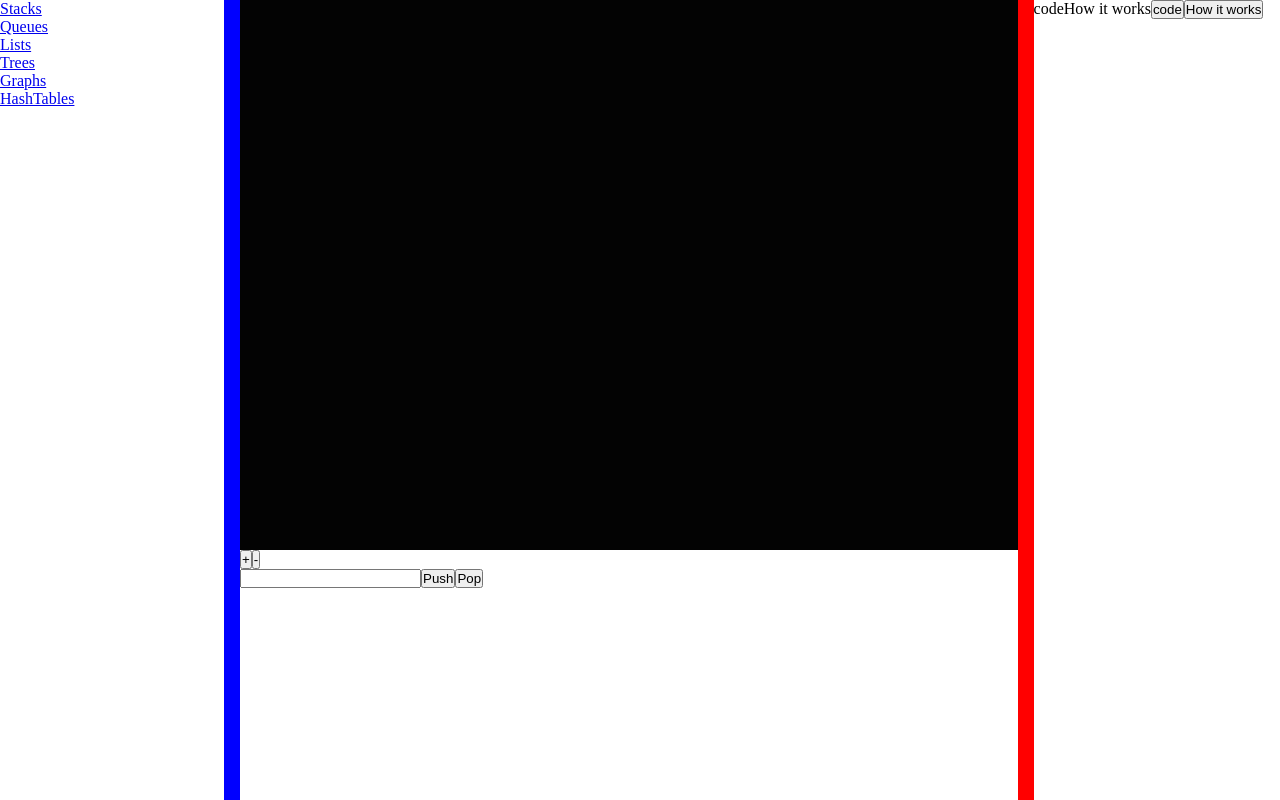
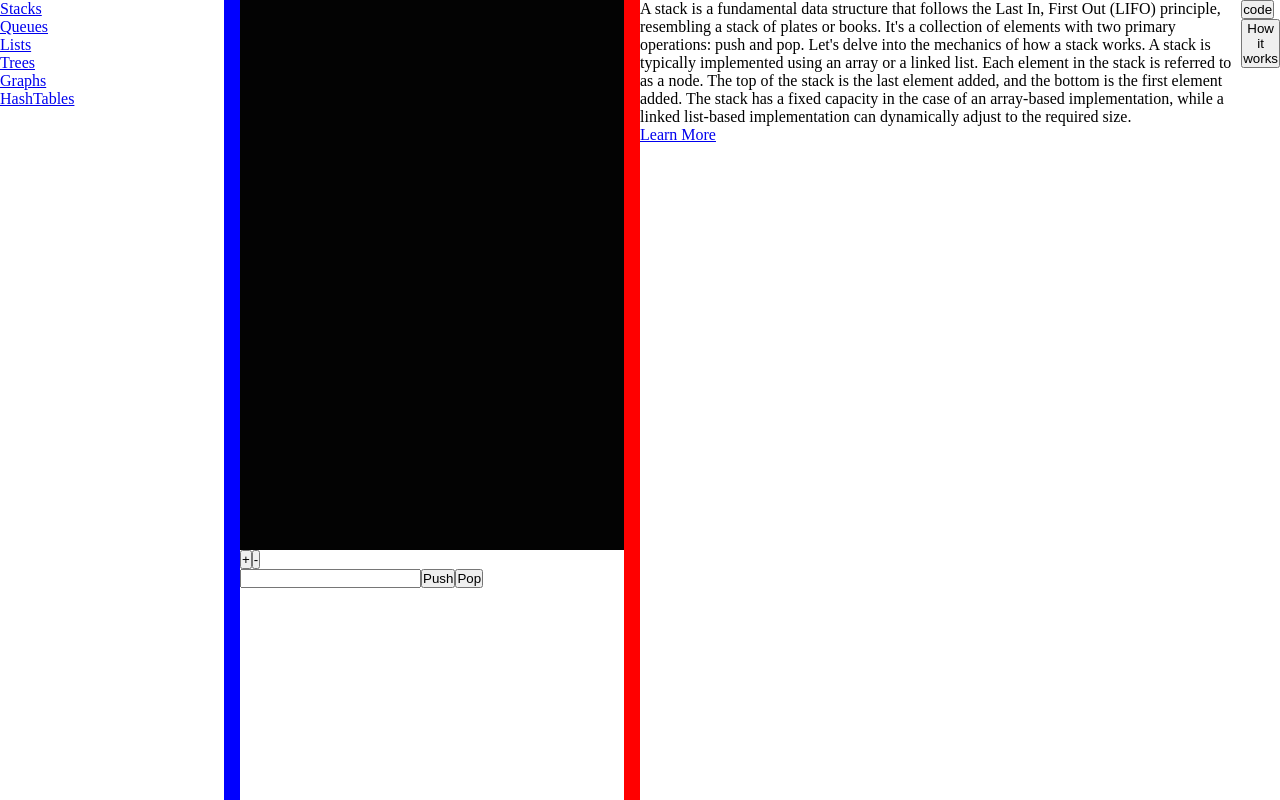
Before and after one commit to m13ha/DSA-SandBox, a React (Vite) app: page /stacks in a window 1280 px wide. Built offline with nearby package versions, Linux system fonts and the light colour scheme.

Commit message:
side bar functionality included

```diff
--- /dev/null
+++ b/src/assets/sideBarInfo.json
@@ -0,0 +1,33 @@
+{
+    "/stacks" : {
+        "text" : "A stack is a fundamental data structure that follows the Last In, First Out (LIFO) principle, resembling a stack of plates or books. It's a collection of elements with two primary operations: push and pop. Let's delve into the mechanics of how a stack works. A stack is typically implemented using an array or a linked list. Each element in the stack is referred to as a node. The top of the stack is the last element added, and the bottom is the first element added. The stack has a fixed capacity in the case of an array-based implementation, while a linked list-based implementation can dynamically adjust to the required size.",
+        "link" : "https://m13ha.hashnode.dev/data-structures-stacks-and-queues-i"
+
+    },
+    "/queues" : {
+        "text" : "A queue is a fundamental data structure that follows the First-In-First-Out (FIFO) principle. It operates much like a real-world queue or line, where the first person to join is the first to be served. In computer science, a queue is used to organize and manage a collection of elements, and the order in which they are added determines the order in which they are processed.Envision a queue as a line of people waiting for a service, such as at a ticket counter. The person who arrives first is the first to be served, and as new individuals join the queue, they stand at the back. Similarly, in a programming context, elements are added to the back (enqueue) and removed from the front (dequeue) of the queue.",
+        "link" : "https://m13ha.hashnode.dev/data-structures-stacks-and-queues-i"
+
+    },
+    "/lists" : {
+        "text" : "A linked list is a fundamental data structure in computer science that organizes and stores data in a linear, sequential manner. Unlike arrays, linked lists do not require contiguous memory locations, allowing for dynamic memory allocation and flexibility in data storage.The basic building blocks of a linked list are nodes, each containing a data element and a reference or link to the next node in the sequence. The last node typically points to null, indicating the end of the list. This sequential arrangement allows for efficient insertion and deletion operations, as it only requires updating the references between adjacent nodes.",
+        "link" : "https://m13ha.hashnode.dev/data-structures-linked-list-i"
+
+    },
+    "/trees" : {
+        "text" : "A linked list is a fundamental data structure in computer science that organizes and stores data in a linear, sequential manner. Unlike arrays, linked lists do not require contiguous memory locations, allowing for dynamic memory allocation and flexibility in data storage.The basic building blocks of a linked list are nodes, each containing a data element and a reference or link to the next node in the sequence. The last node typically points to null, indicating the end of the list. This sequential arrangement allows for efficient insertion and deletion operations, as it only requires updating the references between adjacent nodes.",
+        "link" : "https://m13ha.hashnode.dev/data-structures-linked-list-i"
+
+    },
+    "/graphs" : {
+        "text" : "A linked list is a fundamental data structure in computer science that organizes and stores data in a linear, sequential manner. Unlike arrays, linked lists do not require contiguous memory locations, allowing for dynamic memory allocation and flexibility in data storage.The basic building blocks of a linked list are nodes, each containing a data element and a reference or link to the next node in the sequence. The last node typically points to null, indicating the end of the list. This sequential arrangement allows for efficient insertion and deletion operations, as it only requires updating the references between adjacent nodes.",
+        "link" : "https://m13ha.hashnode.dev/data-structures-linked-list-i"
+
+    },
+    "/hashtables" : {
+        "text" : "A linked list is a fundamental data structure in computer science that organizes and stores data in a linear, sequential manner. Unlike arrays, linked lists do not require contiguous memory locations, allowing for dynamic memory allocation and flexibility in data storage.The basic building blocks of a linked list are nodes, each containing a data element and a reference or link to the next node in the sequence. The last node typically points to null, indicating the end of the list. This sequential arrangement allows for efficient insertion and deletion operations, as it only requires updating the references between adjacent nodes.",
+        "link" : "https://m13ha.hashnode.dev/data-structures-linked-list-i"
+
+    }
+
+}
--- a/src/componenets/SideBar.tsx
+++ b/src/componenets/SideBar.tsx
@@ -1,17 +1,40 @@
 import * as React from 'react';
+import { json, useLocation } from 'react-router-dom';
+import sideBarInfo  from "../assets/sideBarInfo.json"
 
 interface ISideBarProps {
 }
 
-const SideBar: React.FunctionComponent<ISideBarProps> = (props) => {
+const SideBar: React.FunctionComponent<ISideBarProps> = () => {
+  let location = useLocation();
+  const [sideBarText, setSideBarText] = React.useState(() => {
+    return sideBarInfo[location.pathname as keyof typeof sideBarInfo].text || ""
+  })
+  const [sideBarLink, setSideBarLink] = React.useState(() => {
+    return sideBarInfo[location.pathname as keyof typeof sideBarInfo].link || ""
+  })
+  const [sideBarCode, setSideBarCode] = React.useState("")
+
+
+  React.useEffect(() => {
+    setSideBarText(sideBarInfo[location.pathname as keyof typeof sideBarInfo].text || "")
+    setSideBarLink(sideBarInfo[location.pathname as keyof typeof sideBarInfo].link || "")
+  },[location]);
+
+
   return (
     <>
-        <div>code</div>
-        <div>How it works</div>
-        <div>
-            <button>code</button>
-            <button>How it works</button>
-        </div>
+      <div>
+        <p>{sideBarText}</p>
+        <a href={sideBarLink} target='_'>Learn More</a>
+      </div>
+      <div>
+        <p>{sideBarCode}</p>
+      </div>
+      <div>
+        <button>code</button>
+        <button>How it works</button>
+      </div>
     </>
   );
 };
```
